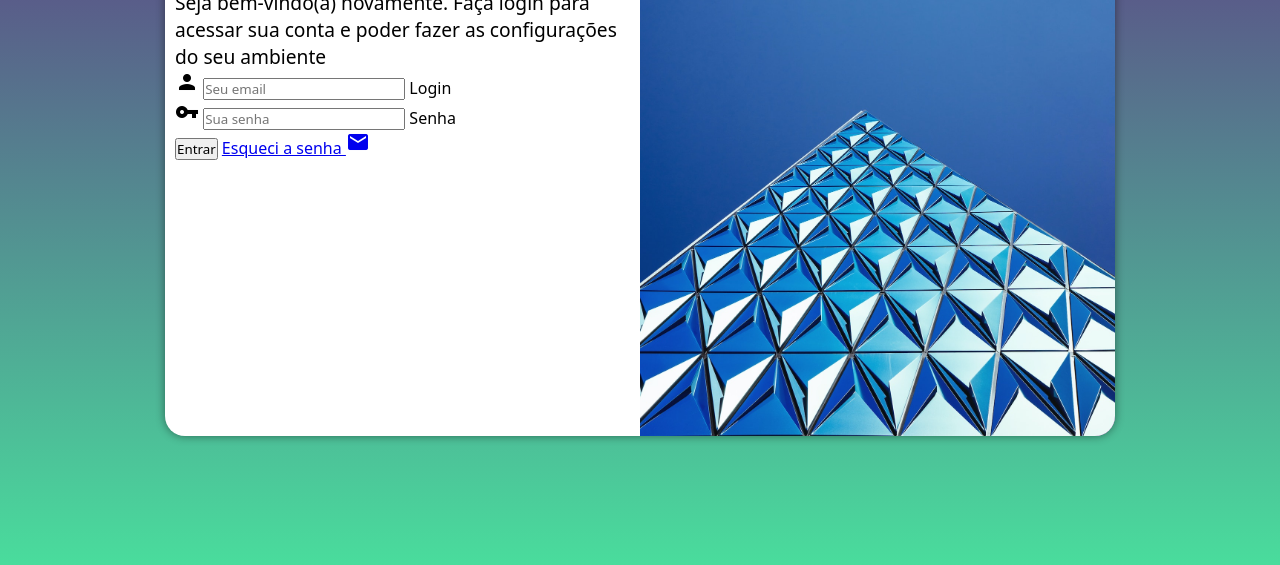
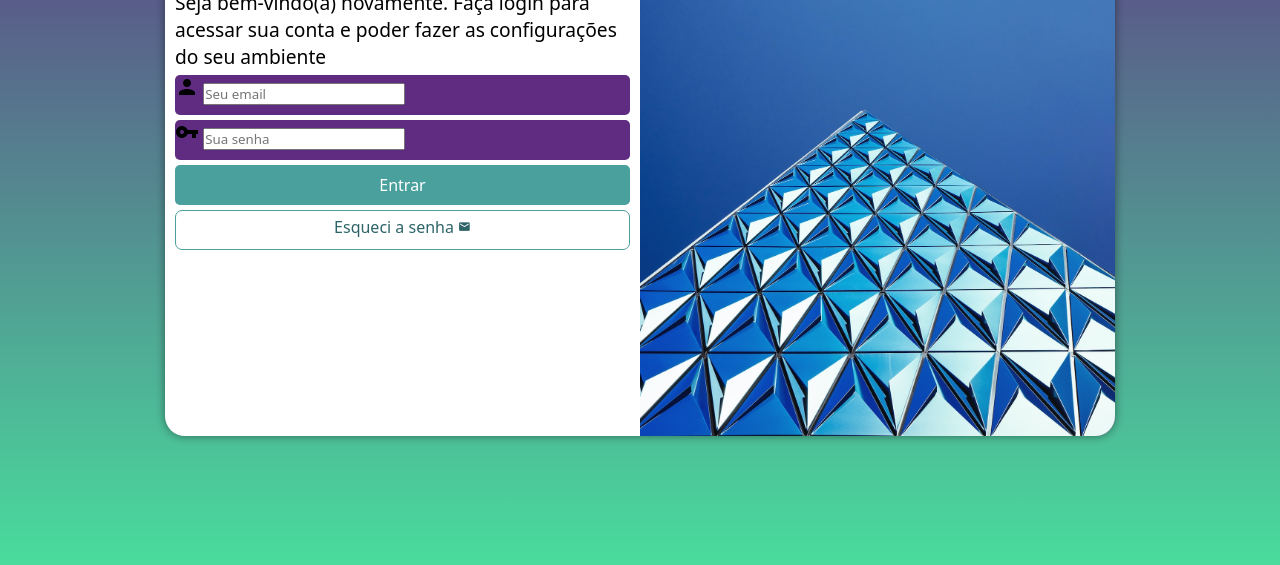
Before and after one commit to gleidsonfelix/projeto-login, a plain HTML site: page index.html in a window 1280 px wide. Shown: the part 219-784 px from the top of the page. Drawn offline with Linux system fonts and the light colour scheme.

Commit message:
formatação do formulário

```diff
--- a/estilos/style.css
+++ b/estilos/style.css
@@ -63,3 +63,55 @@ div#formulario > h1 {
 div#formulario > p {
   font-size: 0.8em;
 }
+
+form > div.campo {
+  background-color: #5f2c82;
+  display: block;
+  width: 100%;
+  height: 40px;
+  border-radius: 5px;
+  margin: 5px 0px;
+}
+
+form label {
+  display: none;
+}
+
+form > input[type=submit] {
+  display: block;
+  font-size: 1em;
+  width: 100%;
+  height: 40px;
+  background-color: #49a09d;
+  color: white;
+  border: none;
+  border-radius: 5px;
+  cursor: pointer;
+}
+
+form > input[type=submit]:hover {
+  background-color: #2d6468;
+}
+
+form > a.botao {
+  display: block;
+  text-align: center;
+  font-size: 1em;
+  width: 100%;
+  height: 40px;
+  padding-top: 5px;
+  margin-top: 5px;
+  background-color: white;
+  color: #2d6468;
+  border: 1px solid #49a09d;
+  border-radius: 7px;
+  text-decoration: none;
+}
+
+form > a.botao:hover {
+  background-color: #6cd3cf;
+}
+
+form > a.botao > span {
+  font-size: 0.8em;
+}
--- a/index.html
+++ b/index.html
@@ -30,7 +30,7 @@
                         <label for="isenha">Senha</label>
                     </div>
                     <input type="submit" value="Entrar">
-                    <a href="Esqueci.html">
+                    <a class="botao" href="Esqueci.html">
                         Esqueci a senha <span class="material-icons">mail</span>
                     </a>
                 </form>
```
